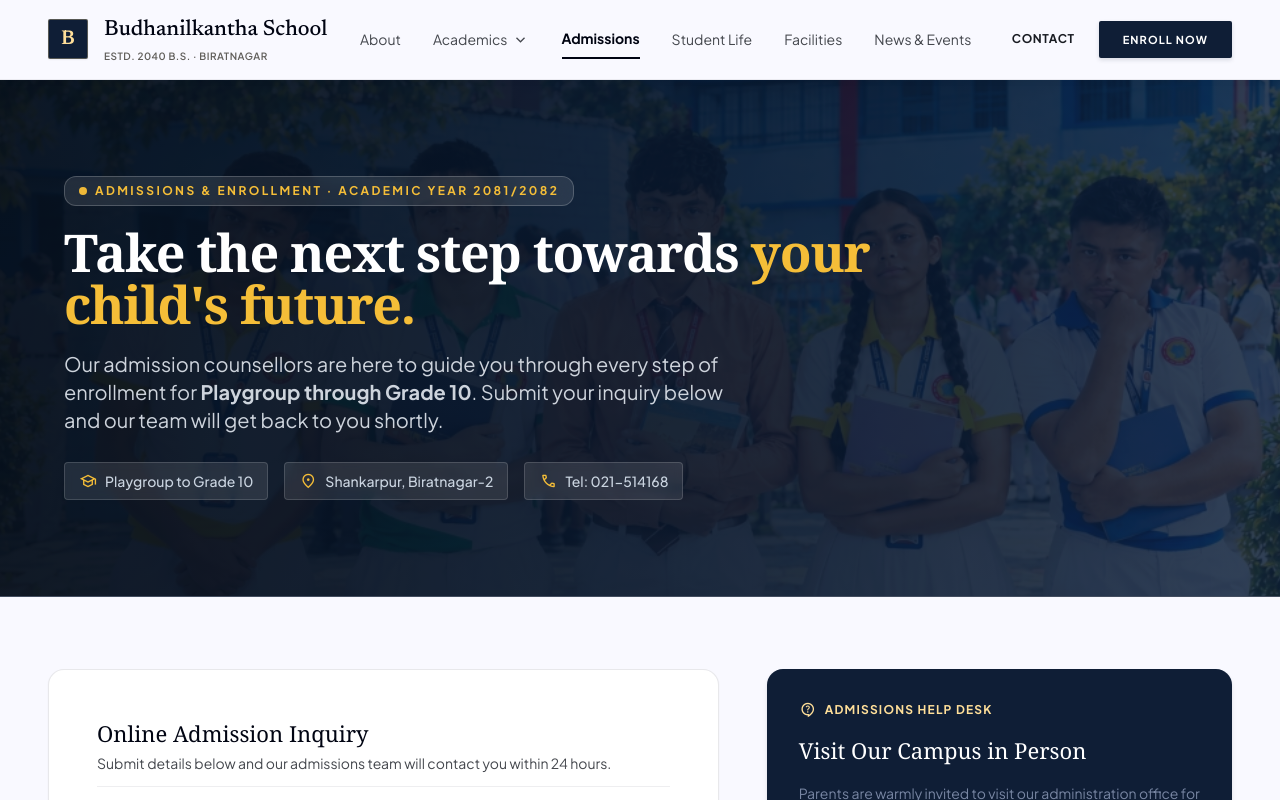
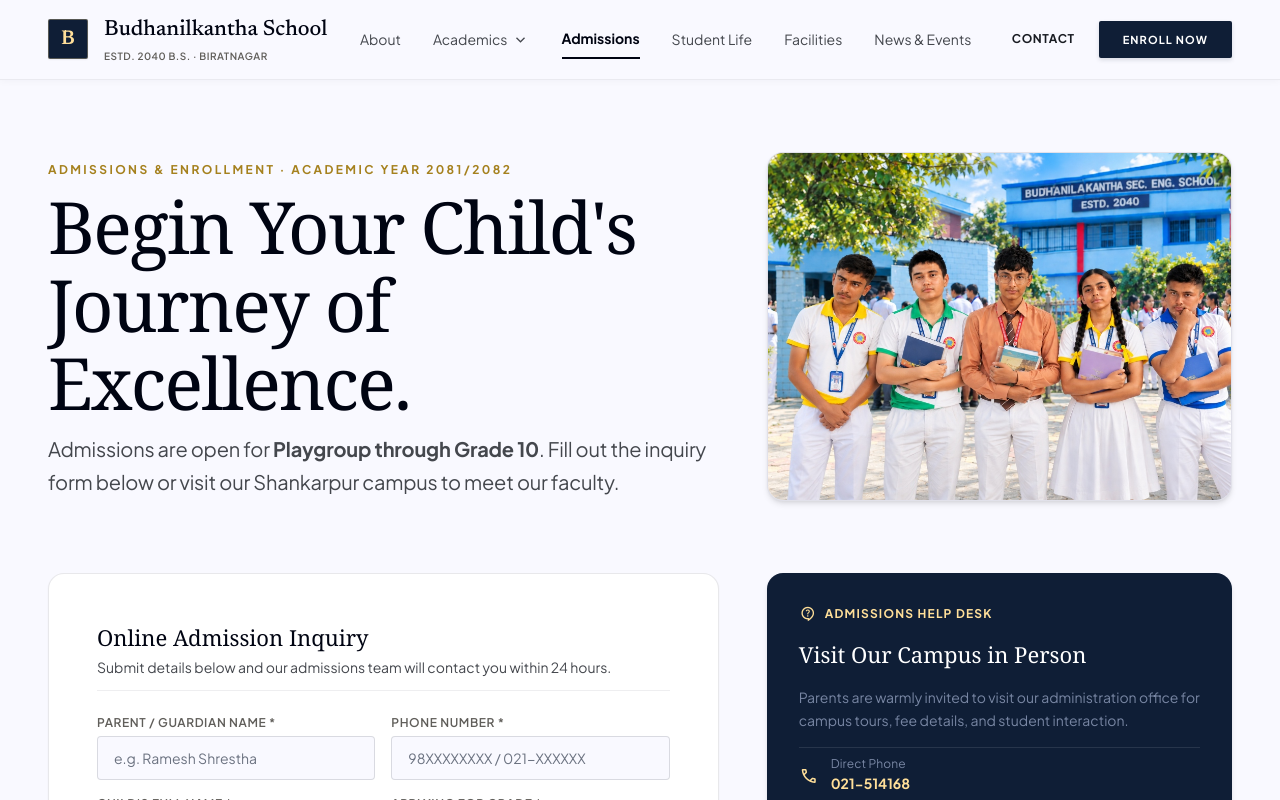
Before and after one commit to utsavdulal/budhanilkantha-school, a React (Vite) app: page /admissions in a window 1280 px wide. Shown: the top 800 px of the page. Built offline with nearby package versions, Linux system fonts and the light colour scheme.

Commit message:
feat: restore original font colors and layout with photo in right hand space

```diff
--- a/src/pages/StJudeAdmissions.tsx
+++ b/src/pages/StJudeAdmissions.tsx
@@ -54,59 +54,34 @@ export default function StJudeAdmissions() {
 
       {/* MAIN CONTENT */}
       <main className="w-full pt-18 sm:pt-20 bg-surface">
-        {/* 1. ISLINGTON-STYLE FULL-WIDTH HERO BANNER */}
-        <section className="relative w-full bg-[#0a192f] text-white py-12 sm:py-16 md:py-20 lg:py-24 overflow-hidden border-b border-outline-variant/30">
-          {/* Background Photo */}
-          <div
-            className="absolute inset-0 bg-cover bg-center scale-105 transition-transform duration-1000"
-            style={{ backgroundImage: `url('/images/enrollment-students.jpg')` }}
-          />
+        <div className="w-full px-4 sm:px-6 md:px-8 lg:px-10 xl:px-12 2xl:px-16 py-space-2xl md:py-space-3xl space-y-space-3xl">
 
-          {/* Cinematic Dark Gradient Overlay (Islington appointment style) */}
-          <div className="absolute inset-0 bg-gradient-to-r from-[#071324]/95 via-[#0a1d38]/90 to-[#0e274a]/80" />
-          <div className="absolute inset-0 bg-black/20 pointer-events-none" />
+          {/* HEADER SECTION (EXACT ORIGINAL TYPOGRAPHY & COLORS WITH PHOTO ON RIGHT) */}
+          <div className="grid grid-cols-1 lg:grid-cols-12 gap-8 lg:gap-12 items-center">
+            {/* Left Column: Exact Original Text & Colors */}
+            <div className="lg:col-span-7 space-y-space-xs">
+              <span className="font-label-caps text-label-caps uppercase tracking-[0.2em] text-on-tertiary-container font-bold">
+                ADMISSIONS &amp; ENROLLMENT · ACADEMIC YEAR 2081/2082
+              </span>
+              <h1 className="font-headline-xl md:text-display-hero text-headline-xl text-primary font-serif font-normal leading-tight">
+                Begin Your Child's Journey of Excellence.
+              </h1>
+              <p className="font-body-lead text-body-lead text-on-surface-variant leading-relaxed pt-1">
+                Admissions are open for <strong>Playgroup through Grade 10</strong>. Fill out the inquiry form below or visit our Shankarpur campus to meet our faculty.
+              </p>
+            </div>
 
-          <div className="w-full px-4 sm:px-6 md:px-8 lg:px-12 xl:px-16 relative z-10">
-            <div className="max-w-4xl space-y-4 sm:space-y-5">
-
-              {/* Category Pill */}
-              <div className="inline-flex items-center gap-2 px-3.5 py-1.5 rounded-full bg-white/10 backdrop-blur-md border border-white/20 text-[#f5be38] text-xs uppercase tracking-[0.2em] font-bold">
-                <span className="w-2 h-2 rounded-full bg-[#f5be38] animate-pulse" />
-                <span>Admissions &amp; Enrollment · Academic Year 2081/2082</span>
+            {/* Right Column: Photo in the Blank Space */}
+            <div className="lg:col-span-5">
+              <div className="relative rounded-2xl overflow-hidden shadow-md border border-outline-variant/40 bg-surface-container-low aspect-[16/10] sm:aspect-[16/9] lg:aspect-[4/3] group">
+                <img
+                  src="/images/enrollment-students.jpg"
+                  alt="Budhanilkantha School Students"
+                  className="w-full h-full object-cover group-hover:scale-105 transition-transform duration-700"
+                />
               </div>
-
-              {/* Main Large Heading with Highlight Span */}
-              <h1 className="text-3xl sm:text-4xl md:text-5xl lg:text-[52px] font-serif font-bold text-white tracking-tight leading-[1.15]">
-                Take the next step towards <span className="text-[#f5be38]">your child's future.</span>
-              </h1>
-
-              {/* Subtitle / Lead Paragraph */}
-              <p className="text-base sm:text-lg md:text-xl text-slate-200/90 max-w-2xl font-normal leading-relaxed">
-                Our admission counsellors are here to guide you through every step of enrollment for <strong>Playgroup through Grade 10</strong>. Submit your inquiry below and our team will get back to you shortly.
-              </p>
-
-              {/* Quick Contact & Info Chips */}
-              <div className="pt-2 flex flex-wrap items-center gap-3 sm:gap-4 text-xs sm:text-sm text-slate-300 font-medium">
-                <div className="flex items-center gap-2 bg-white/10 backdrop-blur-sm border border-white/15 px-3.5 py-2 rounded-lg">
-                  <span className="material-symbols-outlined text-[18px] text-[#f5be38]">school</span>
-                  <span>Playgroup to Grade 10</span>
-                </div>
-                <div className="flex items-center gap-2 bg-white/10 backdrop-blur-sm border border-white/15 px-3.5 py-2 rounded-lg">
-                  <span className="material-symbols-outlined text-[18px] text-[#f5be38]">location_on</span>
-                  <span>Shankarpur, Biratnagar-2</span>
-                </div>
-                <div className="flex items-center gap-2 bg-white/10 backdrop-blur-sm border border-white/15 px-3.5 py-2 rounded-lg">
-                  <span className="material-symbols-outlined text-[18px] text-[#f5be38]">call</span>
-                  <span>Tel: 021-514168</span>
-                </div>
-              </div>
-
             </div>
           </div>
-        </section>
-
-        {/* 2. FORM & ADMISSIONS CONTENT CONTAINER */}
-        <div className="w-full px-4 sm:px-6 md:px-8 lg:px-10 xl:px-12 2xl:px-16 py-space-2xl md:py-space-3xl space-y-space-3xl">
 
           {/* MAIN 2-COLUMN SECTION: FORM & ESSENTIAL INFO */}
           <div className="grid grid-cols-1 lg:grid-cols-12 gap-space-2xl items-start">
```
